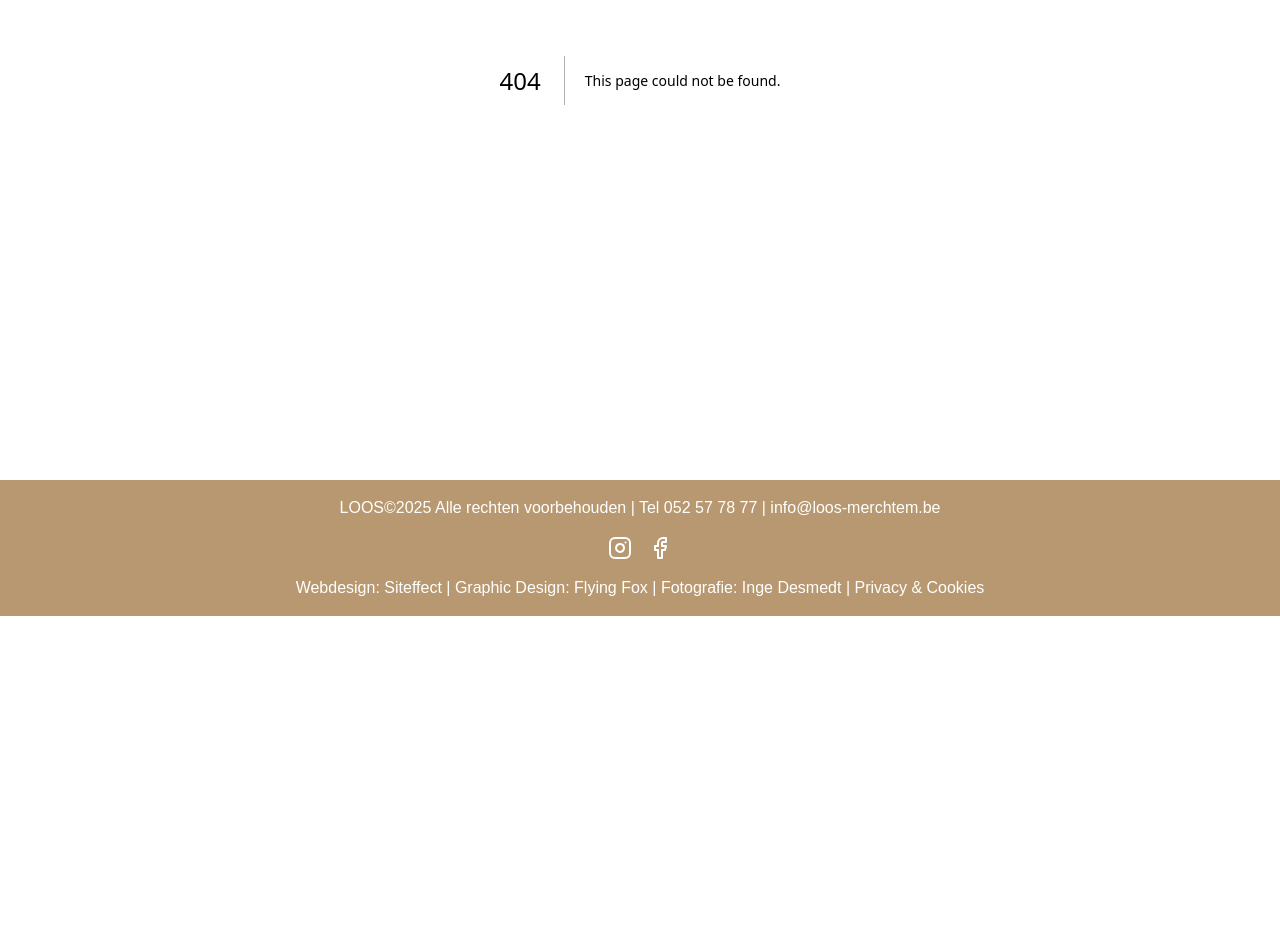
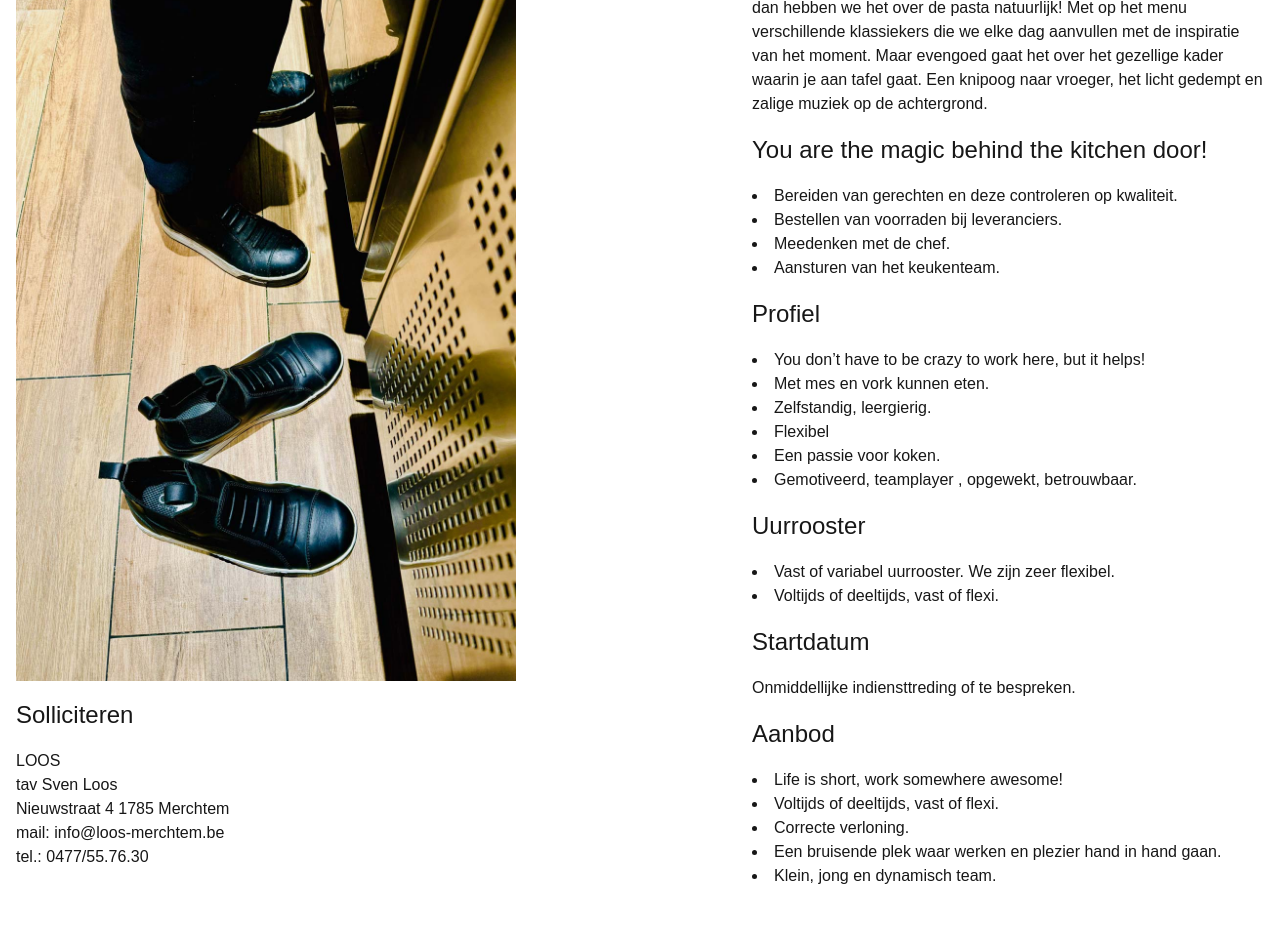
Before and after one commit to pgm-2425-atwork-4/afstudeerproject-pgm-arnoboenders, a Next.js app in the folder apps/frontend/: page /vacancy in a window 1280 px wide. Before the commit this address had no page. Shown: the part 320-1272 px from the top of the page. Before the commit the page ends 936 px from the top, so only its background shows below. Built offline with nearby package versions, Linux system fonts and the light colour scheme.

Commit message:
Added vacancy page

```diff
--- /dev/null
+++ b/apps/frontend/src/app/vacancy/page.tsx
@@ -0,0 +1,90 @@
+import Image from "next/image";
+import Link from "next/link";
+
+export default function About() {
+  return (
+    <div className=" container  mt-32 mb-20">
+      <h1>Kok | Hulpkok | Kitchen Wizard</h1>
+      <div className="flex flex-col lg:flex-row justify-between items-center gap-8">
+        <div className="flex flex-col gap-4">
+          <Image
+            src="/assets/vacancyImg.jpg"
+            alt="about"
+            width={500}
+            height={500}
+          />
+          <div>
+            <h2>Solliciteren</h2>
+            <p className="max-w-lg text-md">
+              LOOS <br />
+              tav Sven Loos <br />
+              Nieuwstraat 4 1785 Merchtem <br /> mail:{" "}
+              <Link
+                className="hover:text-primary"
+                href="mailto:info@loos-merchtem.be"
+              >
+                info@loos-merchtem.be
+              </Link>{" "}
+              <br />
+              tel.:{" "}
+              <Link className="hover:text-primary" href="tel:0477/55.76.30">
+                0477/55.76.30
+              </Link>
+            </p>
+          </div>
+        </div>
+        <div className="flex flex-col gap-4">
+          <div>
+            <h2>Bedrijf</h2>
+            <p className="max-w-lg">
+              LOOS, dat is een pastarestaurant met een snuifje rock ’n roll in
+              hartje Merchtem. Verrassend en hip maar in de eerste plaats gewoon
+              top. En dan hebben we het over de pasta natuurlijk! Met op het
+              menu verschillende klassiekers die we elke dag aanvullen met de
+              inspiratie van het moment. Maar evengoed gaat het over het
+              gezellige kader waarin je aan tafel gaat. Een knipoog naar
+              vroeger, het licht gedempt en zalige muziek op de achtergrond.
+            </p>
+          </div>
+          <div>
+            <h2>You are the magic behind the kitchen door!</h2>
+            <li>Bereiden van gerechten en deze controleren op kwaliteit.</li>
+            <li>Bestellen van voorraden bij leveranciers.</li>
+            <li>Meedenken met de chef.</li>
+            <li>Aansturen van het keukenteam.</li>
+          </div>
+          <div>
+            <h2>Profiel</h2>
+            <li>You don’t have to be crazy to work here, but it helps!</li>
+            <li>Met mes en vork kunnen eten.</li>
+            <li>Zelfstandig, leergierig.</li>
+            <li>Flexibel</li>
+            <li>Een passie voor koken.</li>
+            <li>Gemotiveerd, teamplayer , opgewekt, betrouwbaar.</li>
+          </div>
+          <div>
+            <h2>Uurrooster</h2>
+            <li>Vast of variabel uurrooster. We zijn zeer flexibel.</li>
+            <li>Voltijds of deeltijds, vast of flexi.</li>
+          </div>
+          <div>
+            <h2>Startdatum</h2>
+            <p className="max-w-lg">
+              Onmiddellijke indiensttreding of te bespreken.
+            </p>
+          </div>
+          <div>
+            <h2>Aanbod</h2>
+            <li>Life is short, work somewhere awesome!</li>
+            <li>Voltijds of deeltijds, vast of flexi.</li>
+            <li>Correcte verloning.</li>
+            <li>
+              Een bruisende plek waar werken en plezier hand in hand gaan.
+            </li>
+            <li>Klein, jong en dynamisch team.</li>
+          </div>
+        </div>
+      </div>
+    </div>
+  );
+}
```
Also changed, not shown: apps/frontend/public/assets/vacancyImg.jpg (added).
